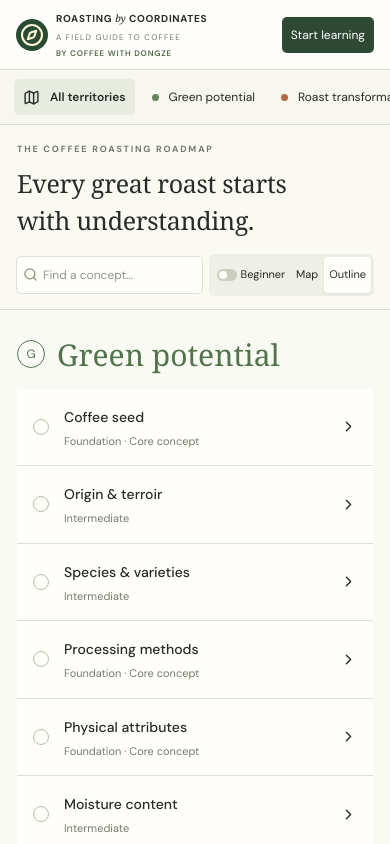
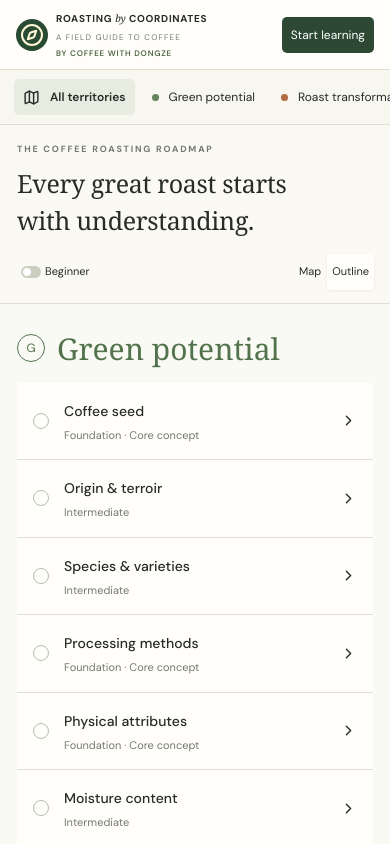
Before and after one commit to yuedongze/coffee-atlas, a React (Vite) app: page / in a window 390 px wide. Built offline with nearby package versions, Linux system fonts and the light colour scheme; a web font is replaced by a local one.

Commit message:
Hide mobile search and align beginner toggle left

```diff
--- a/src/globals.css
+++ b/src/globals.css
@@ -71,3 +71,9 @@
  .search-wrap{gap:5px;padding:9px 6px}
  .search-wrap input{font-size:12px}
 }
+
+@media(max-width:700px){
+ .toolbar .search-wrap{display:none}
+ .toolbar .view-switch{width:100%;background:transparent;padding:0}
+ .view-switch .mobile-beginner-toggle{margin-right:auto}
+}
```
